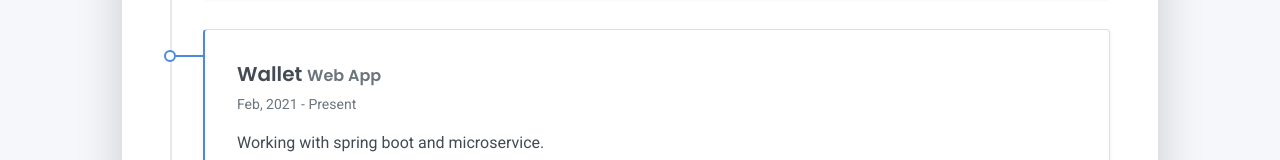
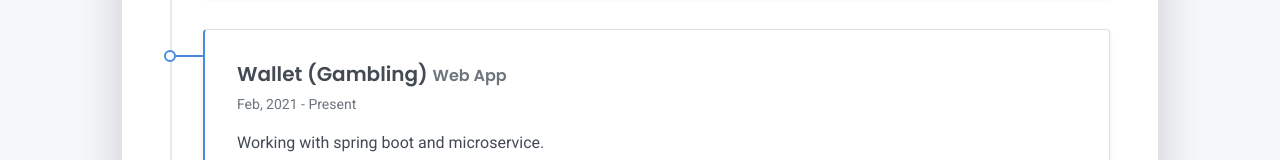
Before and after one commit to arturkorra/resume, a plain HTML site: page index.html in a window 1280 px wide. Shown: the part 7017-7177 px from the top of the page. Drawn offline with Linux system fonts and the light colour scheme.

Commit message:
update index

```diff
--- a/index.html
+++ b/index.html
@@ -607,7 +607,7 @@
 
                         <div class="timeline-card timeline-card-primary card shadow-sm">
                           <div class="card-body">
-                            <div class="h5 mb-1">Wallet <span class="text-muted h6"> Web App</span></div>
+                            <div class="h5 mb-1">Wallet (Gambling) <span class="text-muted h6"> Web App</span></div>
                             <div class="text-muted text-small mb-2">Feb, 2021 - Present</div>
                             <div>Working with spring boot and microservice.
                             </br>
```
